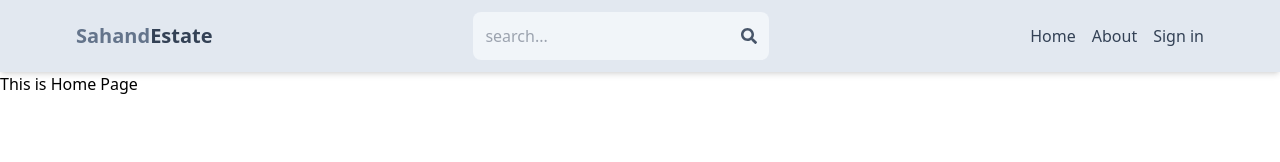
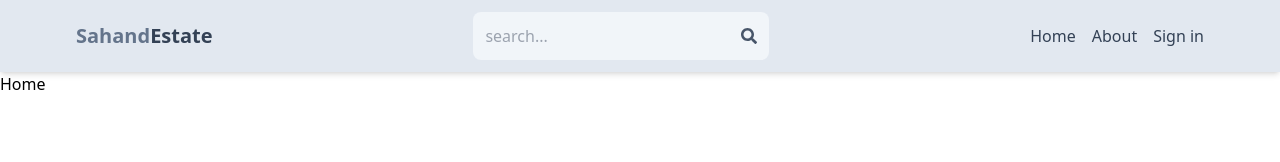
Before and after one commit to ngtuanvinh/mern-estate, a React (Vite) app in the folder client/: page / in a window 1280 px wide. Shown: the top 162 px of the page. Built offline with nearby package versions, Linux system fonts and the light colour scheme.

Commit message:
create and run the server

```diff
--- a/client/src/pages/Home.jsx
+++ b/client/src/pages/Home.jsx
@@ -1,9 +1,7 @@
-import { BrowserRouter, Route, Routes } from "react-router-dom";
-import SignIn from "./SignIn";
-import Signup from "./Signup";
+import React from "react";
 
 const Home = () => {
-  return <div>This is Home Page</div>;
+  return <div>Home</div>;
 };
 
 export default Home;
```
